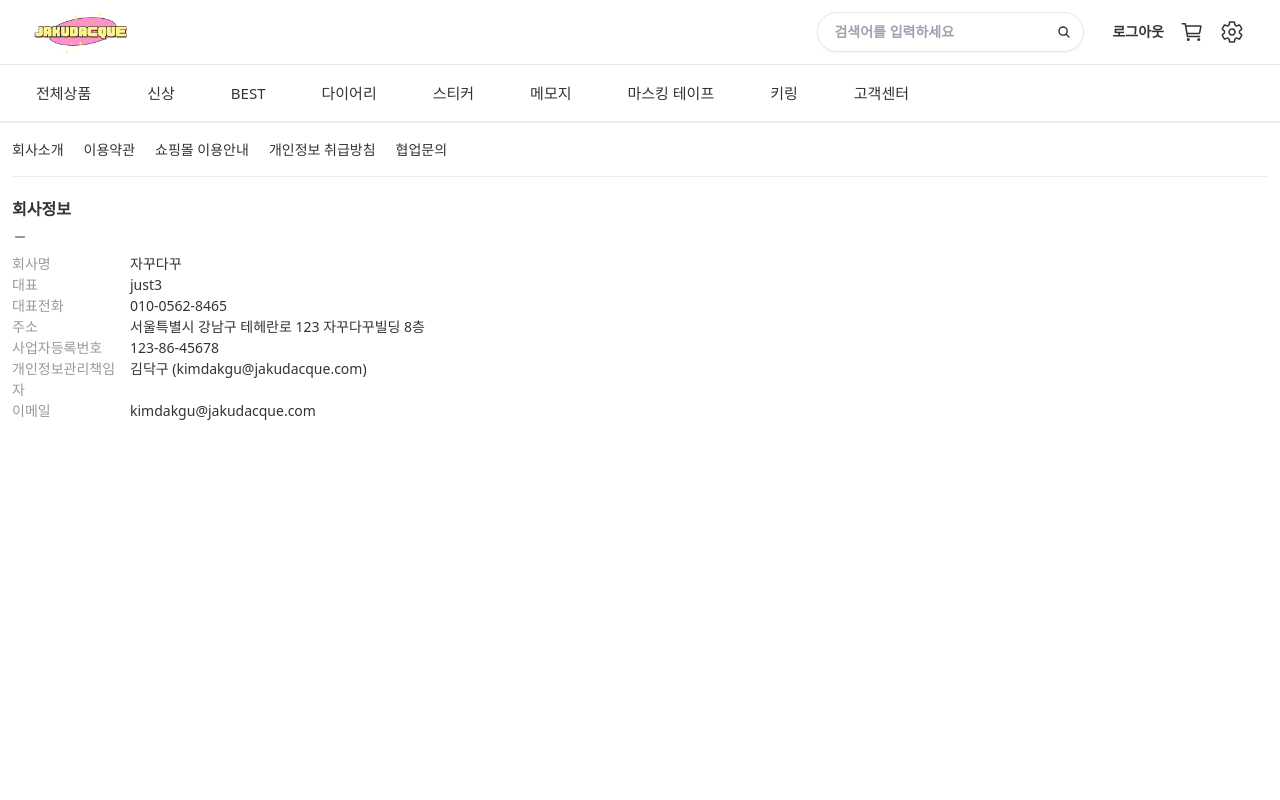
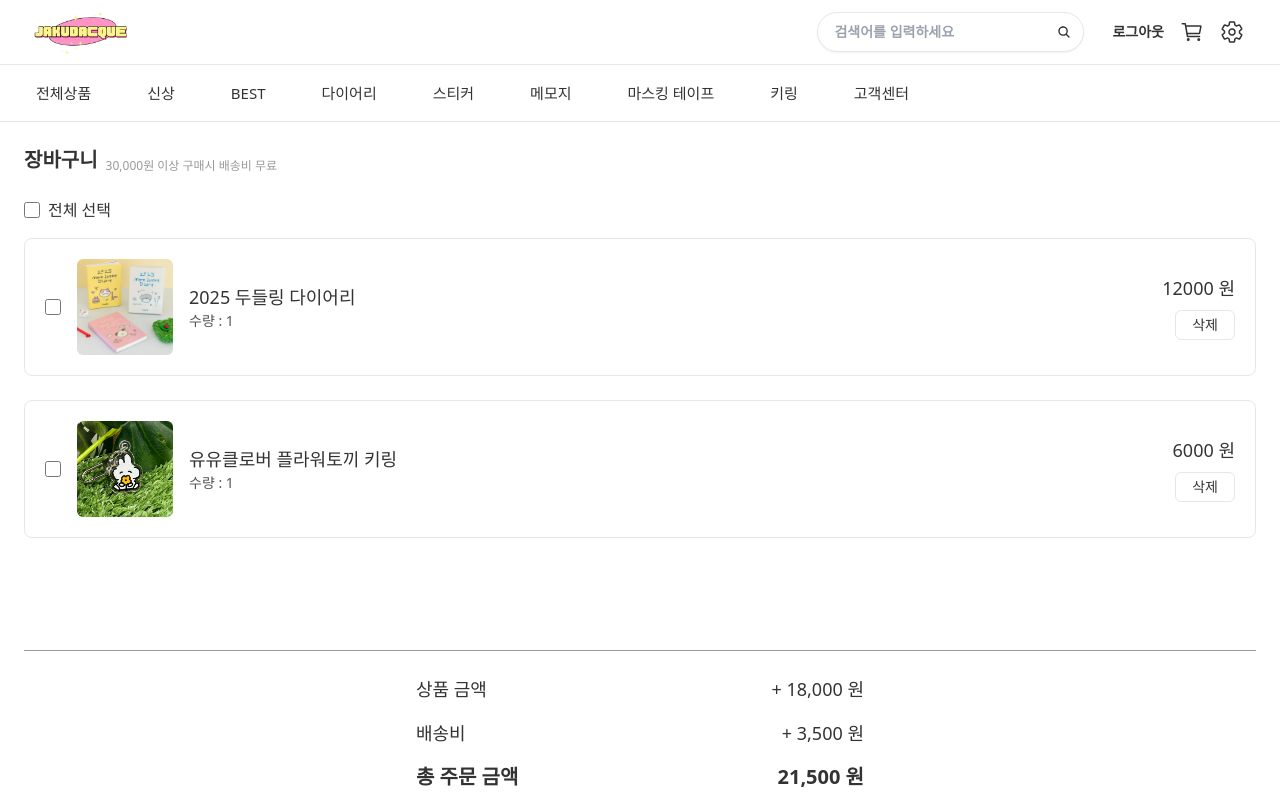
Before and after one commit to FRONTENDBOOTCAMP-11th/Jakudacque, a React (Vite) app: page /cart in a window 1280 px wide. Shown: the top 800 px of the page. Built offline with nearby package versions, Linux system fonts and the light colour scheme; a web font is replaced by a local one.

Commit message:
💄 style : 장바구니 화면 추가

```diff
--- a/src/pages/product/Cart.jsx
+++ b/src/pages/product/Cart.jsx
@@ -1,6 +1,121 @@
+"use client";
+
+import { useState } from "react";
+import { IoCartOutline } from "react-icons/io5";
+import { Link } from "react-router-dom";
+
+const products = [
+  {
+    id: 1,
+    name: "2025 두들링 다이어리",
+    link: "#",
+    color: "pink",
+    price: "12000",
+    quantity: 1,
+    imageSrc: "images/diary1.png",
+    imageAlt: "2025 두들링 다이어리",
+  },
+  {
+    id: 2,
+    name: "유유클로버 플라워토끼 키링",
+    link: "#",
+    color: "",
+    price: "6000",
+    quantity: 1,
+    imageSrc: "images/keyring1.png",
+    imageAlt: "유유클로버 플라워토끼 키링",
+  },
+];
+
 export default function Cart() {
-  return(
-   <>
-   </>
+  const [cartProducts] = useState(products);
+
+  const hasProducts = cartProducts.length > 0;
+
+  return (
+    <div className="container mx-auto p-6">
+      <div className="flex  mb-6">
+        <h1 className="text-xl font-bold">장바구니</h1>
+        <p className="text-xs text-[#999] pl-2 mt-auto">
+          30,000원 이상 구매시 배송비 무료
+        </p>
+      </div>
+
+      {hasProducts ? (
+        <>
+          <div className="mb-4">
+            <label className="flex items-center">
+              <input type="checkbox" className="w-4 h-4 mr-2" />
+              <span>전체 선택</span>
+            </label>
+          </div>
+
+          <div className="grid grid-cols-1 gap-6 mb-28 w-full max-w-2x">
+            {products.map(product => (
+              <div
+                key={product.id}
+                className="flex items-center justify-between border border-gray-00 rounded-lg p-5"
+              >
+                <div className="flex items-center">
+                  <input type="checkbox" className="w-4 h-4 mr-4" />
+                  <img
+                    src={product.imageSrc}
+                    alt={product.imageAlt}
+                    className="w-24 h-24 object-cover rounded-md"
+                  />
+                  <div className="ml-4">
+                    <h2 className="text-lg font-medium">
+                      <Link to={product.link}>{product.name}</Link>
+                    </h2>
+                    <p className="text-sm text-[#555]">
+                      수량 : {product.quantity}
+                    </p>
+                  </div>
+                </div>
+                <div className="text-right">
+                  <p className="text-lg font-medium">{product.price} 원</p>
+                  <button className="text-sm font-medium border rounded-md px-4 py-1 hover:bg-secondary-base mt-2">
+                    삭제
+                  </button>
+                </div>
+              </div>
+            ))}
+          </div>
+        </>
+      ) : (
+        <div className="flex flex-col items-center text-gray-400 my-52">
+          <IoCartOutline size={56} />
+          <p className="mt-4 text-lg">장바구니가 비었습니다</p>
+        </div>
+      )}
+
+      <div className="mt-8 border-t border-[#999] pt-6">
+        <div className="flex flex-col items-center text-lg font-medium space-y-4 mb-8">
+          <p className="flex justify-between w-full max-w-md">
+            <span>상품 금액</span>
+            <span>+ 18,000 원</span>
+          </p>
+          <p className="flex justify-between w-full max-w-md">
+            <span>배송비</span>
+            <span>+ 3,500 원</span>
+          </p>
+          <p className="flex justify-between w-full max-w-md text-xl font-bold">
+            <span>총 주문 금액</span>
+            <span>21,500 원</span>
+          </p>
+        </div>
+        <div className="mt-6 flex gap-4 justify-cente max-w-3xl mb-8">
+          <button className="w-full text-center rounded-md border px-6 py-3 font-medium shadow hover:bg-secondary-base">
+            주문하기
+          </button>
+          <button
+            onClick={() => alert("계속 쇼핑하기")}
+            className="w-full text-center rounded-md border px-6 py-3 font-medium shadow hover:bg-secondary-base"
+          >
+            계속 쇼핑하기
+          </button>
+        </div>
+      </div>
+    </div>
   );
 }
```
Also changed, not shown: 1 other file (tests, documents, lock files or other folders).
